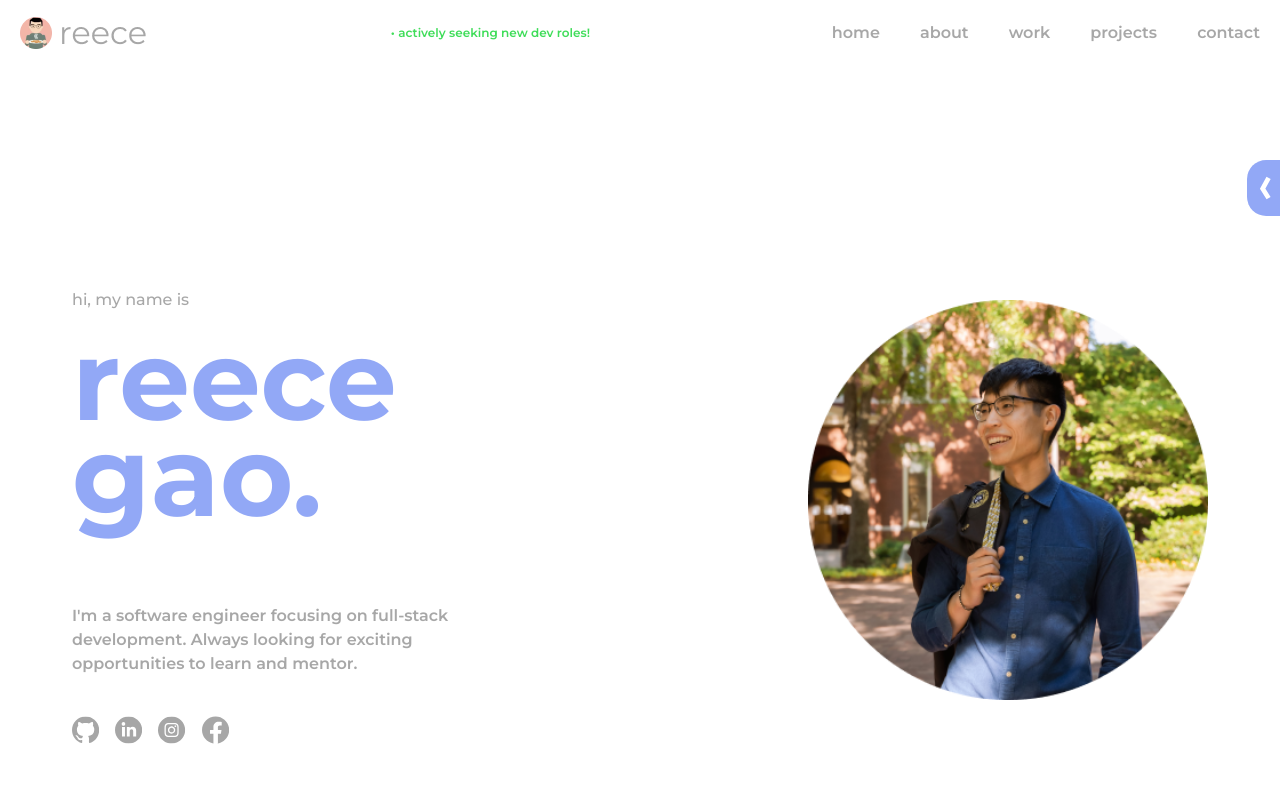
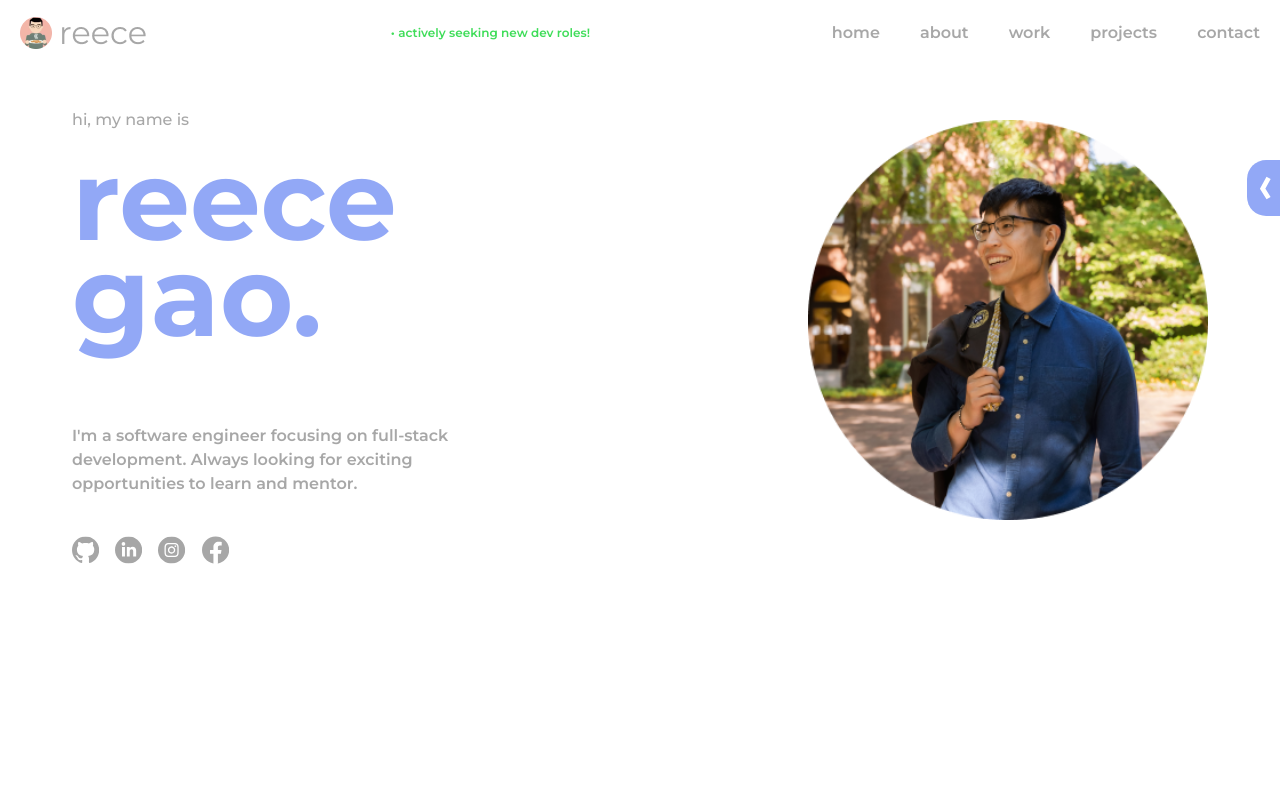
Before and after one commit to ReeceGao/reecegao-website, a website built with Vite: page index.html in a window 1280 px wide. Shown: the top 800 px of the page. Built offline with nearby package versions, Linux system fonts and the light colour scheme.

Commit message:
added scroll padding

```diff
--- a/style.css
+++ b/style.css
@@ -124,6 +124,7 @@ select {
 
 html {
     scroll-behavior: smooth;
+    scroll-padding-top: 3rem;
 }
 
 body {
@@ -320,21 +321,15 @@ div.intro-content .socials-list {
 }
 
 .container.intro {
-    padding-block: 6rem 10rem;
-}
-
-@media (width < 32em) {
-    .container.intro {
-        display: flex;
-        flex-direction: column;
-        justify-content: center;
-        height: 100dvh;
-    }
+    display: flex;
+    flex-direction: column;
+    justify-content: center;
+    height: 100dvh;
 }
 
 @media (min-width: 70em) {
-    .container.intro {
-        padding-block: 16rem 24rem;
+    .container.intro .even-columns {
+        padding-bottom: 10rem;
     }
 
     .intro-content {
```
